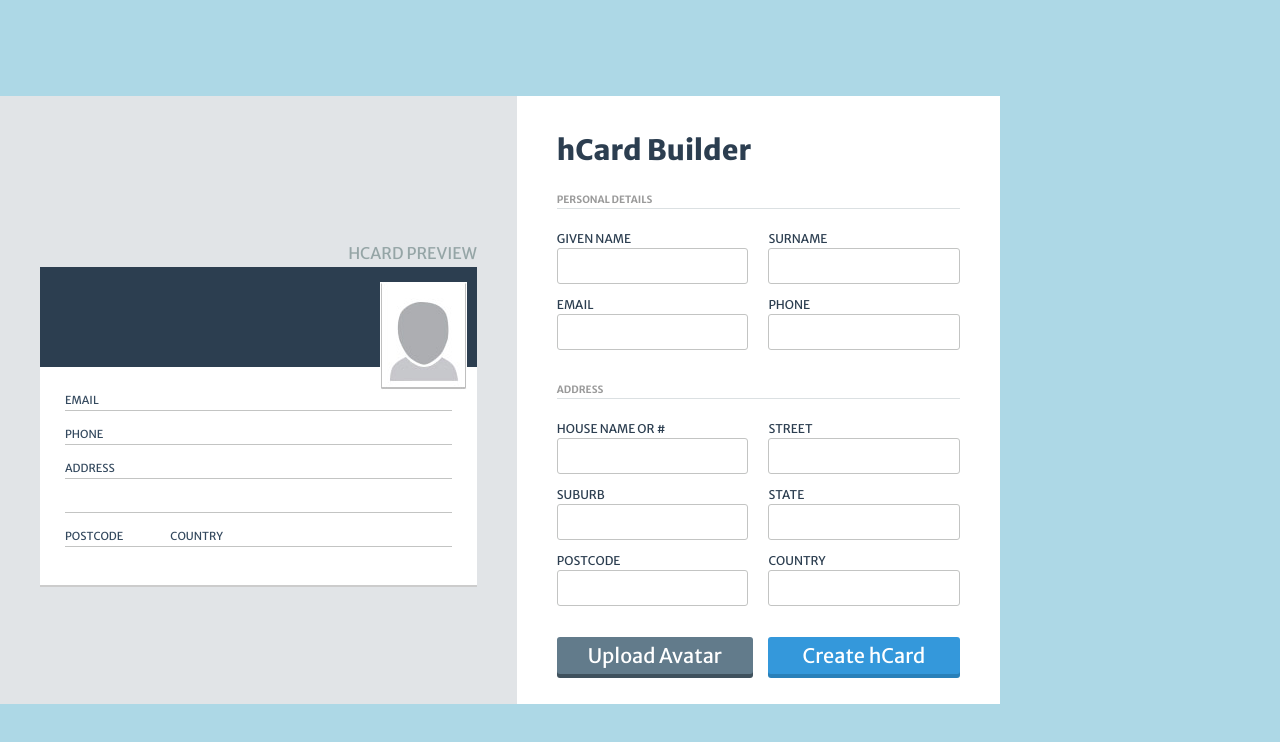
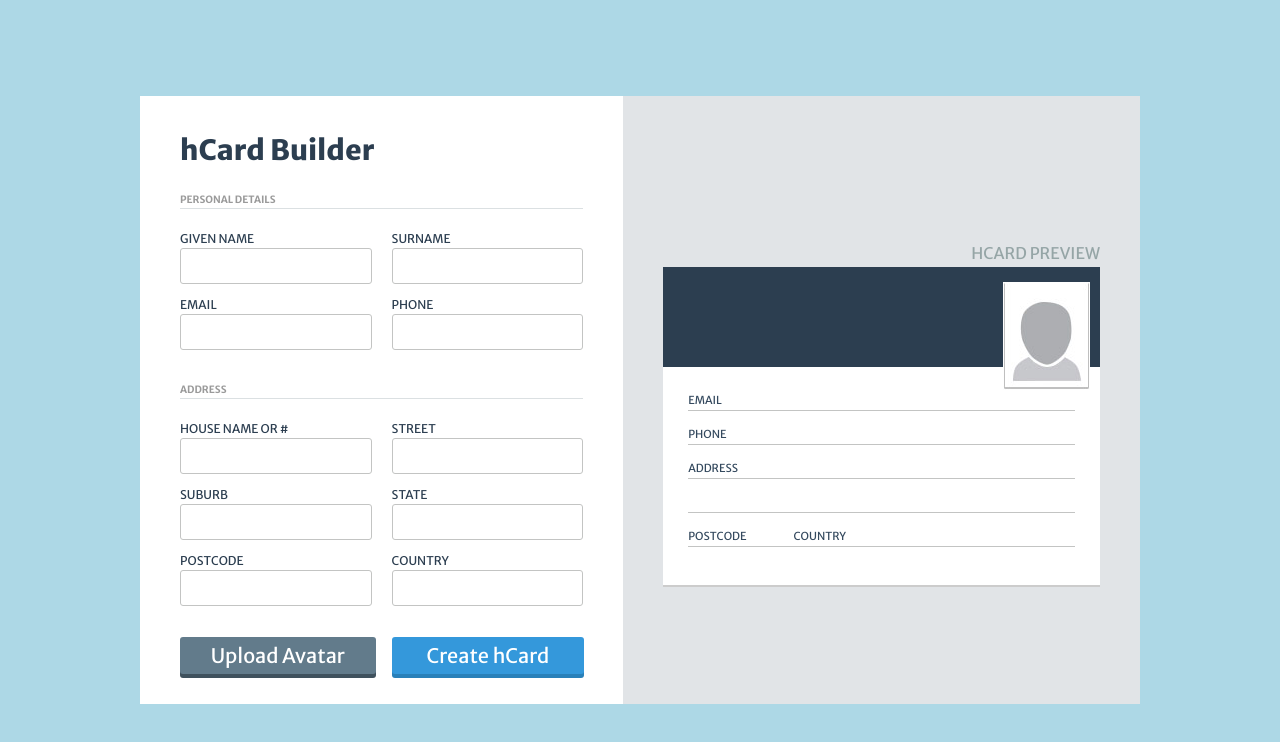
Before and after one commit to ticidesign/hcard_builder, a React (Create React App) app: page / in a window 1280 px wide. Shown: the top 742 px of the page. Built offline with nearby package versions, Linux system fonts and the light colour scheme.

Commit message:
Finalizing build

```diff
--- a/src/components/App.js
+++ b/src/components/App.js
@@ -29,12 +29,12 @@ export default class App extends Component {
   render() {
     return (
       <Main>
-        <HCardPreview info={this.state.info} />
         <HCardBuilder
           info={this.state.info}
           // showCard={this.showCard}
           updateCard={this.updateCard}
         />
+        <HCardPreview info={this.state.info} />
       </Main>
     );
   }
--- a/src/components/hCardPreview.js
+++ b/src/components/hCardPreview.js
@@ -6,7 +6,7 @@ import H3 from '../styles/h3';
 export default class hCardPreview extends Component {
   render() {
     return(
-      <Section color='#e1e4e7' width='52%'>
+      <Section color='#e1e4e7' width='52%' order='0'>
         <H3 align='right'>hCard Preview</H3>
           <CardView info={this.props.info}/>
       </Section>
--- a/src/styles/body.js
+++ b/src/styles/body.js
@@ -27,7 +27,10 @@ injectGlobal`
   }
 
   #root, #root > div {
-    width: 100%;
+    width: auto;
     min-height: 100%;
+    @media only screen and (max-width: 768px) {
+      width: 100%;
+    }
   }
 `;
--- a/src/styles/main.js
+++ b/src/styles/main.js
@@ -13,4 +13,3 @@ export default styled.main`
     align-items: center;
   }
 `;
-//  background: url('/design.jpg') no-repeat top left;
--- a/src/styles/section.js
+++ b/src/styles/section.js
@@ -2,14 +2,15 @@ import styled from 'styled-components';
 
 // Create a Section component that'll render a <section> tag with some styles
 export default styled.section`
-  width: ${props => props.width ? props.width : '50%'};
-  padding: 38px 40px 25px 40px;
   display: flex;
   flex-flow: column nowrap;
   justify-content: center;
   align-items: flex-start;
+  width: ${props => props.width ? props.width : '50%'};
+  padding: 38px 40px 25px 40px;
   background-color: ${props => props.color};
   @media only screen and (max-width: 1024px) {
+    order: ${props => props.order ? props.order : '1'};
     width: calc(100% - 40px);
     padding: 20px;
   }
```
